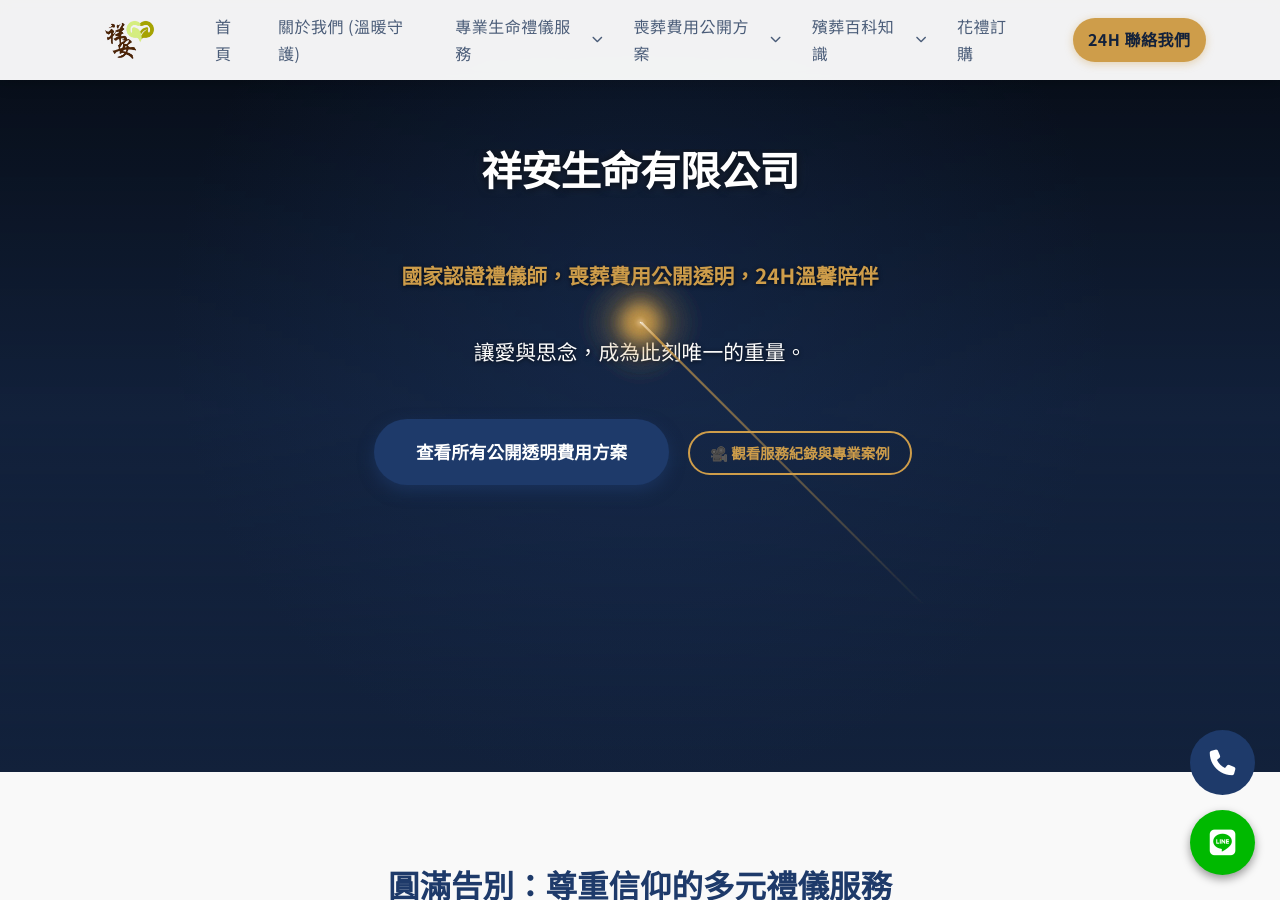
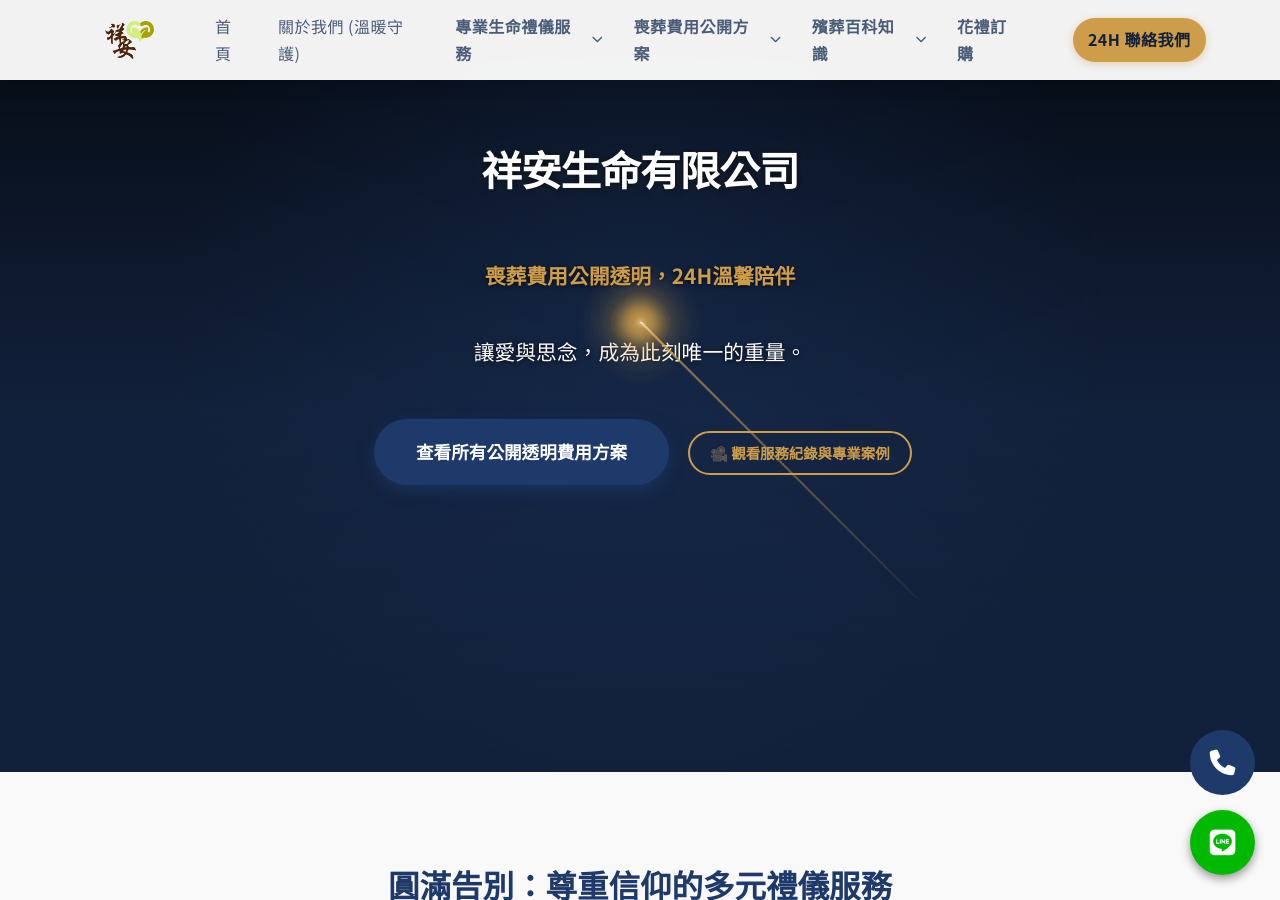
Before and after one commit to Shiangan/Shiangan, a Jekyll site: the page index.html, which Jekyll copies as it is, in a window 1280 px wide and 900 px high, scrolled down 208 px. Built offline with Jekyll 4.4.1, drawn with Linux system fonts in a browser that asks for light colours; some web fonts are replaced; some of the changed text lies outside the part shown.

Commit message:
Update index.html

```diff
--- a/index.html
+++ b/index.html
@@ -5,7 +5,7 @@
     <meta name="viewport" content="width=device-width, initial-scale=1.0, shrink-to-fit=no">
     <meta http-equiv="X-UA-Compatible" content="IE=edge">
 
-    <title>祥安生命 | 國家認證禮儀師、喪葬費用公開透明 | 24H服務 台北、新北、桃園</title>
+    <title>祥安生命 | 喪葬費用公開透明 | 24H服務 </title>
 
     <meta name="description" content="祥安生命有限公司提供 24 小時專業生命禮儀服務。國家認證禮儀師團隊，甲級立案，承諾喪葬費用方案完整公開透明，零隱藏費用。立即諮詢：0978-583-699。專業服務涵蓋台北、新北、桃園，提供中式、西式、日式、環保葬客製化服務。">
     <link rel="canonical" href="https://24hour.台灣/Shiangan/index.html">
@@ -102,9 +103,10 @@
             "text": "當然可以！我們的方案都是彈性的。在整個治喪期間，您可以隨時跟您的禮儀師討論，根據實際需求來增加或減少服務項目或用品。費用也會依照調整的內容公開計算，多退少補，確保一切符合您的心意。"
           }
         }
-      ]
+      }
     }
     </script>
+
 </head>
 <body class="js-loading">
     <header class="main-header" role="banner">
@@ -121,57 +123,57 @@
                     <li role="menuitem"><a href="about.html" title="了解祥安生命的理念、專業證照與甲級立案證明">關於我們 (溫暖守護)</a></li>
 
                     <li class="dropdown" role="menuitem" tabindex="0" aria-haspopup="true">
-                        <a href="services.html" aria-expanded="false" title="了解所有生命禮儀服務"> 專業生命禮儀服務 <i class="fas fa-chevron-down" aria-hidden="true"></i></a>
+                        <a href="services.html" aria-expanded="false" title="了解所有生命禮儀服務"> <strong>專業生命禮儀服務</strong> <i class="fas fa-chevron-down" aria-hidden="true"></i></a>
                         <div class="submenu-container">
                             <ul class="submenu" role="menu">
                                 <li class="submenu-title">依宗教信仰分類</li>
-                                <li role="menuitem"><a href="services.html#buddhist-taoist" title="中式佛/道教禮儀服務">中式禮儀 (佛教/道教)</a></li>
-                                <li role="menuitem"><a href="services.html#western-etiquette" title="西式基督/天主教禮儀服務">西式禮儀 (基督教/天主教)</a></li>
-                                <li role="menuitem"><a href="services.html#japanese-etiquette" title="日式宗教禮儀服務">日式禮儀 (日蓮正宗/創價學會)</a></li>
-                                <li role="menuitem"><a href="services.html#customized-etiquette" title="客製化禮儀">客製化禮儀(量身定做)</a></li>
+                                <li role="menuitem"><a href="services.html#buddhist-taoist" title="中式佛/道教禮儀服務"><strong>中式禮儀 (佛教/道教)</strong></a></li>
+                                <li role="menuitem"><a href="services.html#western-etiquette" title="西式基督/天主教禮儀服務"><strong>西式禮儀 (基督教/天主教)</strong></a></li>
+                                <li role="menuitem"><a href="services.html#japanese-etiquette" title="日式宗教禮儀服務"><strong>日式禮儀 (日蓮正宗/創價學會)</strong></a></li>
+                                <li role="menuitem"><a href="services.html#customized-etiquette" title="客製化禮儀"><strong>客製化禮儀(量身定做)</strong></a></li>
                                 <li class="submenu-separator" role="separator"></li>
                                 <li class="submenu-title">環保永續</li>
-                                <li role="menuitem"><a href="services.html#eco-burial" title="環保葬專區">環保葬/樹葬/花葬/植葬 專區</a></li>
-                                <li role="menuitem"><a href="services.html#special-groups" title="土葬專區">土葬專區</a></li>
+                                <li role="menuitem"><a href="services.html#eco-burial" title="環保葬專區"><strong>環保葬/樹葬/花葬/植葬 專區</strong></a></li>
+                                <li role="menuitem"><a href="services.html#special-groups" title="土葬專區"><strong>土葬專區</strong></a></li>
                             </ul>
                         </div>
                     </li>
 
                     <li class="dropdown" role="menuitem" tabindex="0" aria-haspopup="true">
-                        <a href="plans.html" aria-expanded="false" title="查看喪葬費用公開透明方案">喪葬費用公開方案 <i class="fas fa-chevron-down" aria-hidden="true"></i></a>
+                        <a href="plans.html" aria-expanded="false" title="查看喪葬費用公開透明方案"> <strong>喪葬費用公開方案</strong> <i class="fas fa-chevron-down" aria-hidden="true"></i></a>
                         <div class="submenu-container">
                             <ul class="submenu" role="menu">
-                                <li class="submenu-title">公開透明契約方案</li>
-                                <li role="menuitem"><a href="plans.html#basic" title="國民契約 6.8萬方案詳情">國民契約 6.8萬</a></li>
-                                <li role="menuitem"><a href="plans.html#eighty-eight" title="中式契約 8.8萬方案詳情">中式契約 8.8萬</a></li>
-                                <li role="menuitem"><a href="plans.html#eleven-eight" title="中式契約 11.8萬方案詳情">中式契約 11.8萬</a></li>
-                                <li role="menuitem"><a href="plans.html#fourteen-eight" title="中式契約 14.8萬方案詳情">中式契約 14.8萬</a></li>
-                                <li role="menuitem"><a href="plans.html#seventeen-eight" title="尊榮契約 17.8萬方案詳情">尊榮契約 17.8萬</a></li>
+                                <li class="submenu-title"><strong>公開透明契約方案</strong></li>
+                                <li role="menuitem"><a href="plans.html#basic" title="國民契約 6.8萬方案詳情"><strong>國民契約 6.8萬</strong></a></li>
+                                <li role="menuitem"><a href="plans.html#eighty-eight" title="中式契約 8.8萬方案詳情"><strong>中式契約 8.8萬</strong></a></li>
+                                <li role="menuitem"><a href="plans.html#eleven-eight" title="中式契約 11.8萬方案詳情"><strong>中式契約 11.8萬</strong></a></li>
+                                <li role="menuitem"><a href="plans.html#fourteen-eight" title="中式契約 14.8萬方案詳情"><strong>中式契約 14.8萬</strong></a></li>
+                                <li role="menuitem"><a href="plans.html#seventeen-eight" title="尊榮契約 17.8萬方案詳情"><strong>尊榮契約 17.8萬</strong></a></li>
                                 <li class="submenu-separator" role="separator"></li>
-                                <li role="menuitem"><a href="plans.html#west" title="西式契約方案詳情">西式契約</a></li>
-                                <li role="menuitem"><a href="plans.html#japen" title="日式契約方案詳情">日式契約</a></li>
+                                <li role="menuitem"><a href="plans.html#west" title="西式契約方案詳情"><strong>西式契約</strong></a></li>
+                                <li role="menuitem"><a href="plans.html#japen" title="日式契約方案詳情"><strong>日式契約</strong></a></li>
                             </ul>
                         </div>
                     </li>
 
                     <li class="dropdown" role="menuitem" tabindex="0" aria-haspopup="true">
-                        <a href="blog.html" aria-expanded="false" title="查看殯葬相關知識與問答">殯葬百科知識 <i class="fas fa-chevron-down" aria-hidden="true"></i></a>
+                        <a href="blog.html" aria-expanded="false" title="查看殯葬相關知識與問答"> <strong>殯葬百科知識</strong> <i class="fas fa-chevron-down" aria-hidden="true"></i></a>
                         <div class="submenu-container">
                             <ul class="submenu" role="menu">
-                                <li class="submenu-title">常見問答與流程</li>
-                                <li role="menuitem"><a href="blog.html#first-step" title="臨終/初終的緊急處理步驟">臨終/初終處理</a></li>
-                                <li role="menuitem"><a href="blog.html#faq-process" title="治喪流程細節與常見問答">治喪流程與細節問答</a></li>
-                                <li class="submenu-title">法規與補助</li>
-                                <li role="menuitem"><a href="blog.html#law-guide" title="殯葬法規與補助金指南">法規與補助指南</a></li>
-                                <li role="menuitem"><a href="blog.html#subsidy-details" title="勞保/國保/榮民喪葬補助詳情">**補助金申請詳情**</a></li>
+                                <li class="submenu-title"><strong>常見問答與流程</strong></li>
+                                <li role="menuitem"><a href="blog.html#first-step" title="臨終/初終的緊急處理步驟"><strong>臨終/初終處理</strong></a></li>
+                                <li role="menuitem"><a href="blog.html#faq-process" title="治喪流程細節與常見問答"><strong>治喪流程與細節問答</strong></a></li>
+                                <li class="submenu-title"><strong>法規與補助</strong></li>
+                                <li role="menuitem"><a href="blog.html#law-guide" title="殯葬法規與補助金指南"><strong>法規與補助指南</strong></a></li>
+                                <li role="menuitem"><a href="blog.html#subsidy-details" title="勞保/國保/榮民喪葬補助詳情"><strong>補助金申請詳情</strong></a></li>
                                 <li class="submenu-separator" role="separator"></li>
-                                <li role="menuitem"><a href="blog.html#items-guide" title="儀式用品的詳細解析">儀式用品解析</a></li>
+                                <li role="menuitem"><a href="blog.html#items-guide" title="儀式用品的詳細解析"><strong>儀式用品解析</strong></a></li>
                             </ul>
                         </div>
                     </li>
 
-                    <li role="menuitem"><a href="order.html" title="花禮與奠儀用品訂購">花禮訂購</a></li>
-                    <li class="contact-nav" role="menuitem"><a href="tel:+886978583699" title="24小時禮儀服務緊急專線 0978-583-699">24H 聯絡我們</a></li>
+                    <li role="menuitem"><a href="order.html" title="花禮與奠儀用品訂購"><strong>花禮訂購</strong></a></li>
+                    <li class="contact-nav" role="menuitem"><a href="tel:+886978583699" title="24小時禮儀服務緊急專線 0978-583-699"><strong>24H 聯絡我們</strong></a></li>
                 </ul>
             </nav>
 
@@ -192,7 +194,7 @@
                 <span class="fit-text-line">祥安生命有限公司</span>
             </h1>
             <p class="text-line-container">
-                <strong class="fit-text-line">國家認證禮儀師，喪葬費用公開透明，24H溫馨陪伴</strong>
+                <strong class="fit-text-line">喪葬費用公開透明，24H溫馨陪伴</strong>
             </p>
             <p>讓愛與思念，成為此刻唯一的重量。</p>
             <a href="plans.html" class="cta-button primary large" title="查看所有公開透明的喪葬費用方案">查看所有公開透明費用方案</a>
@@ -397,7 +399,7 @@
                         <i class="fas fa-question-circle" aria-hidden="true"></i> Q5. 我們家在桃園/新北/台北，你們都可以隨時提供服務嗎？
                     </button>
                     <div class="accordion-content" id="faq-content-4" role="region">
-                        <p>是的！我們的服務主力範圍就是**台北、新北、桃園**地區。不論白天黑夜，我們提供 <strong>24 小時即時服務</strong>。只要您一通電話，我們的團隊就會立刻啟動，第一時間趕到醫院或您指定的地點協助您。</p>
+                        <p>是的！我們的服務主力範圍就是<strong>台北、新北、桃園</strong>地區。不論白天黑夜，我們提供 <strong>24 小時即時服務</strong>。只要您一通電話，我們的團隊就會立刻啟動，第一時間趕到醫院或您指定的地點協助您。</p>
                     </div>
                 </div>
 
@@ -406,7 +408,7 @@
                         <i class="fas fa-question-circle" aria-hidden="true"></i> Q6. 如果選了方案，之後可以調整或增加服務內容嗎？
                     </button>
                     <div class="accordion-content" id="faq-content-5" role="region">
-                        <p>當然可以！我們的方案都是**彈性**的。在整個治喪期間，您可以隨時跟您的禮儀師討論，根據實際需求來<strong>增加或減少服務項目或用品</strong>。費用也會依照調整的內容公開計算，多退少補，確保一切符合您的心意。</p>
+                        <p>當然可以！我們的方案都是<strong>彈性</strong>的。在整個治喪期間，您可以隨時跟您的禮儀師討論，根據實際需求來<strong>增加或減少服務項目或用品</strong>。費用也會依照調整的內容公開計算，多退少補，確保一切符合您的心意。</p>
                     </div>
                 </div>
 
```
Also changed, not shown: other parts of index.html (+9 -5 lines).
